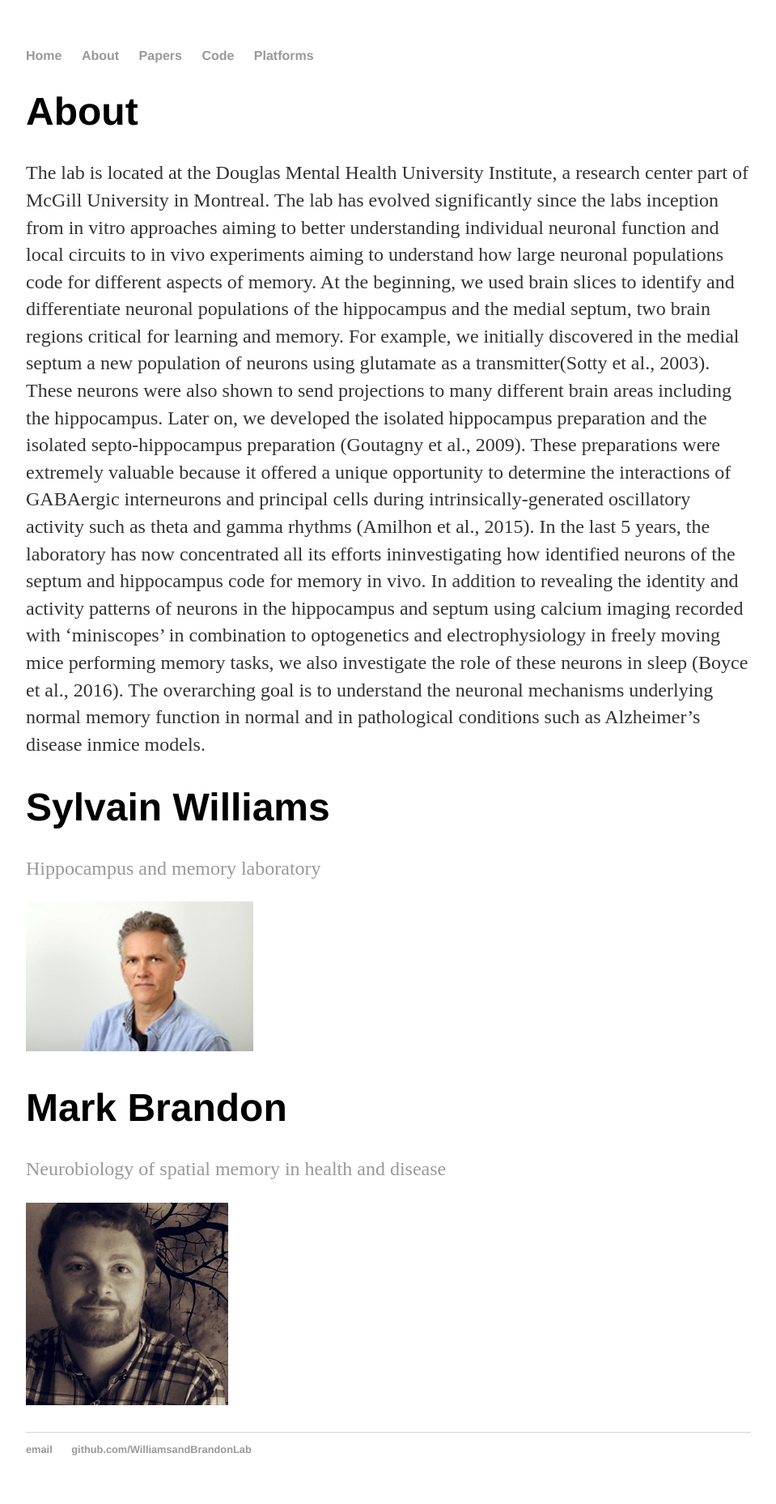
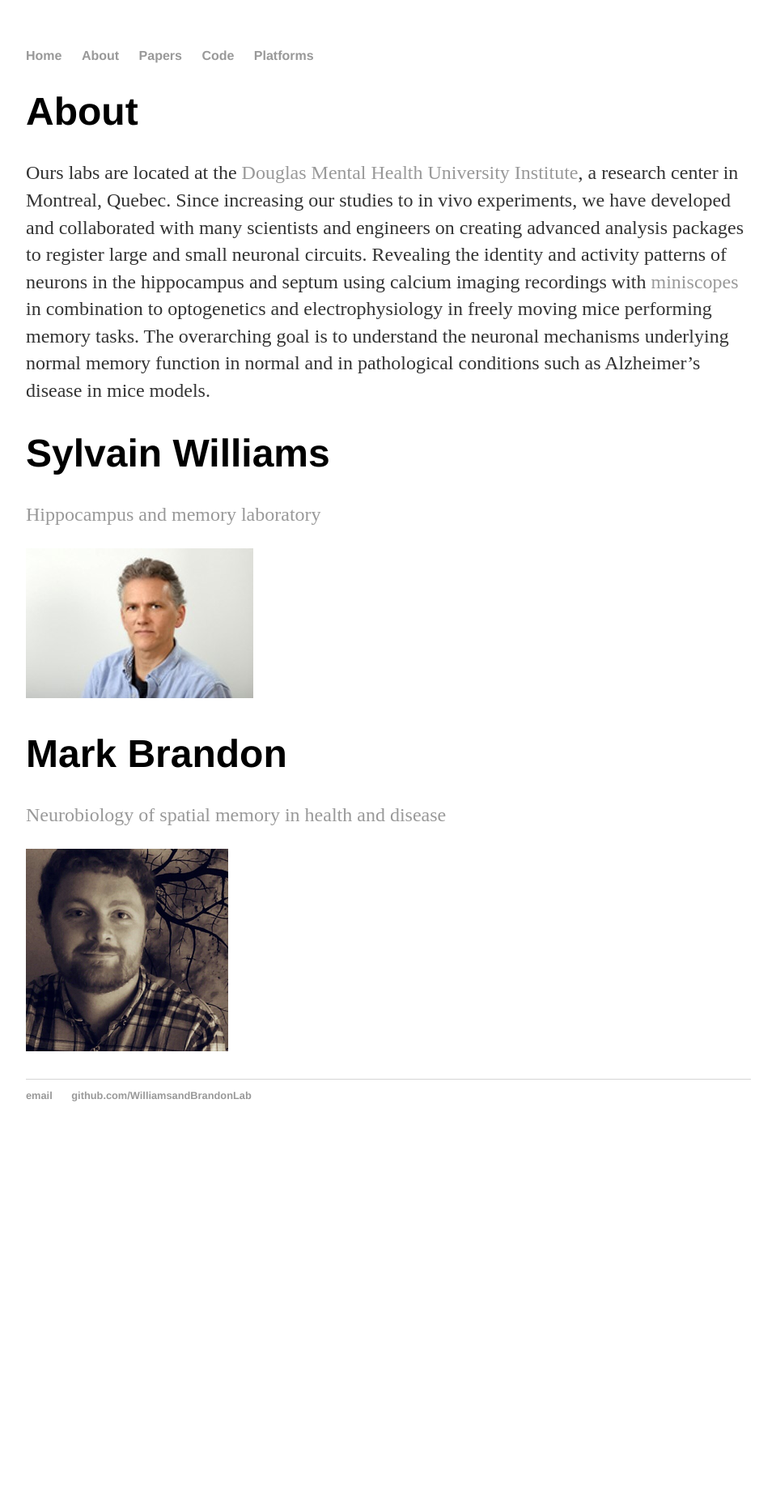
Before and after one commit to WilliamsandBrandanLab/WilliamsandBrandanLab.github.io, a Jekyll site: the page built from about/index.md, in a window 1280 px wide. Shown: the whole page at 81% size, without its empty margins (160-1119 px from the left). Built offline with Jekyll 4.4.1, drawn with Linux system fonts in a browser that asks for light colours; our own code applies the rules of GitHub Pages for plain Markdown files; after the commit the page ends 1420 px from its top, so only the background shows below that.

Commit message:
Update index.md

```diff
--- a/about/index.md
+++ b/about/index.md
@@ -1,22 +1,6 @@
 # About
 
-The lab is located at the Douglas Mental Health University Institute, a research center part of McGill University in
-Montreal. The lab has evolved significantly since the labs inception from in vitro approaches aiming to better
-understanding individual neuronal function and local circuits to in vivo experiments aiming to understand how
-large neuronal populations code for different aspects of memory. At the beginning, we used brain slices to identify
-and differentiate neuronal populations of the hippocampus and the medial septum, two brain regions critical for
-learning and memory. For example, we initially discovered in the medial septum a new population of neurons using
-glutamate as a transmitter(Sotty et al., 2003). These neurons were also shown to send projections to many different
-brain areas including the hippocampus. Later on, we developed the isolated hippocampus preparation and the isolated
-septo-hippocampus preparation (Goutagny et al., 2009). These preparations were extremely valuable because it
-offered a unique opportunity to determine the interactions of GABAergic interneurons and principal cells during
-intrinsically-generated oscillatory activity such as theta and gamma rhythms (Amilhon et al., 2015).
-In the last 5 years, the laboratory has now concentrated all its efforts ininvestigating how identified neurons
-of the septum and hippocampus code for memory in vivo. In addition to revealing the identity and activity patterns
-of neurons in the hippocampus and septum using calcium imaging recorded with ‘miniscopes’ in combination to
-optogenetics and electrophysiology in freely moving mice performing memory tasks, we also investigate the role of
-these neurons in sleep (Boyce et al., 2016). The overarching goal is to understand the neuronal mechanisms underlying
-normal memory function in normal and in pathological conditions such as Alzheimer’s disease inmice models.
+Ours labs are located at the [Douglas Mental Health University Institute](http://www.douglas.qc.ca/?locale=en), a research center in Montreal, Quebec. Since increasing our studies to in vivo experiments, we have developed and collaborated with many scientists and engineers on creating advanced analysis packages to register large and small neuronal circuits. Revealing the identity and activity patterns of neurons in the hippocampus and septum using calcium imaging recordings with [miniscopes](http://miniscope.org/index.php/Main_Page) in combination to optogenetics and electrophysiology in freely moving mice performing memory tasks. The overarching goal is to understand the neuronal mechanisms underlying normal memory function in normal and in pathological conditions such as Alzheimer’s disease in mice models.
 
 # Sylvain Williams
 
```
